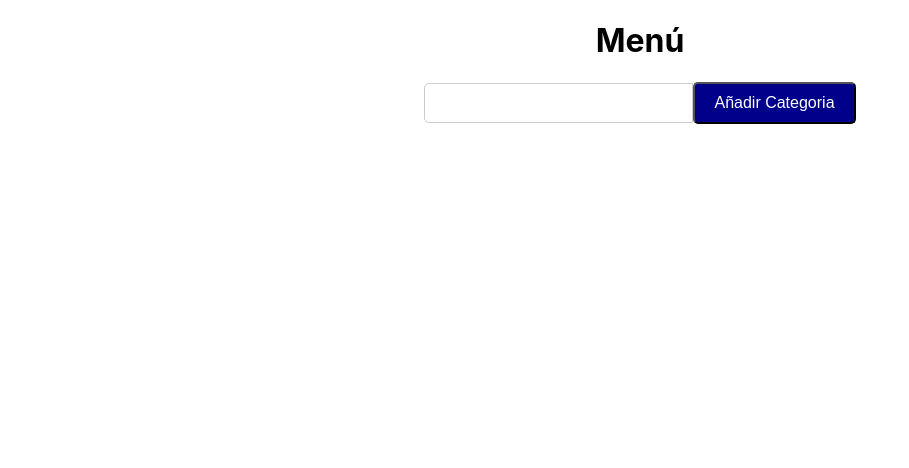
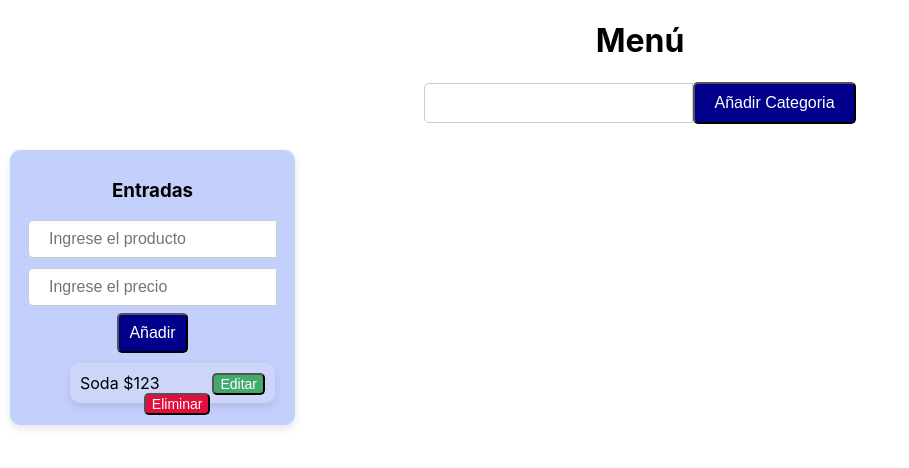
Before and after one commit to JessiLopezObando/createMenu, a React (Create React App) app: page / in a window 1280 px wide. Shown: the top 468 px of the page, without its empty margins (0-909 px from the left). Built offline with nearby package versions, Linux system fonts and the light colour scheme.

Commit message:
Delete product working

```diff
--- a/src/App.js
+++ b/src/App.js
@@ -7,7 +7,7 @@ import CategoriesList from "components/CategoriesList";
 function App() {
 
 
-    const [categories, setCategories] = useState([])
+    const [categories, setCategories] = useState([{id:1,label:'Entradas'}])
 
   return (
     <div className="App">
--- a/src/components/CategoriesList/index.jsx
+++ b/src/components/CategoriesList/index.jsx
@@ -5,7 +5,9 @@ import ProductsList from "components/ProductsList";
 
 const CategoriesList = ({categories}) =>{
 
-    const [productsByCategory, setProductsByCategory] = useState({})
+    const [productsByCategory, setProductsByCategory] = useState({
+        1: [{label: 'Soda', price:123, id: 1}]
+    })
 
     return(
         <ul className="categoriesList">
@@ -18,7 +20,7 @@ const CategoriesList = ({categories}) =>{
                                 setProductsByCategory={setProductsByCategory}
                                 categoryId={category.id}
                             />
-                            <ProductsList productsByCategory={productsByCategory[category.id] || []} />
+                            <ProductsList productsByCategory={productsByCategory[category.id] || []} setProductsByCategory ={setProductsByCategory} categoryId={category.id} />
                         </li>
                     )
                 )
--- a/src/components/CategoryForm/index.jsx
+++ b/src/components/CategoryForm/index.jsx
@@ -24,8 +24,6 @@ const CategoryForm = ({categories, setCategories}) =>{
         }
     }
 
-    console.log(categories);
-
     return(
       <div>
           <form onSubmit={handleSubmit}>
--- a/src/components/ProductCard/index.jsx
+++ b/src/components/ProductCard/index.jsx
@@ -1,7 +1,7 @@
 import React, {useState} from "react";
 import ProductForm from "components/ProductForm";
 
-const ProductCard = ({product}) => {
+const ProductCard = ({product, setProductsByCategory, categoryId}) => {
 
     const [editState, setEditState] = useState(false)
 
@@ -9,14 +9,18 @@ const ProductCard = ({product}) => {
         setEditState(!editState)
     }
 
-
-    console.log(editState);
+    console.log(categoryId);
+    const handleProductDelete = (productId) => {
+        setProductsByCategory((previousProducts) =>
+            previousProducts[categoryId].filter((product) => productId !== product.id)
+        )
+    }
 
     return (
         <li className="product-card">
             {product.label} ${product.price}
             <button className="button-edit" onClick={clickButtonEdit}>Editar</button>
-            <button className="button-delete">Eliminar</button>
+            <button className="button-delete" onClick={() => handleProductDelete(product.id)}>Eliminar</button>
             <div className="form-product-edit" >
                 {editState && (
                     <ProductForm product={product}/>
--- a/src/components/ProductsList/index.jsx
+++ b/src/components/ProductsList/index.jsx
@@ -1,16 +1,17 @@
 import React from "react";
 import ProductCard from "components/ProductCard";
 
-const ProductsList = ({productsByCategory}) =>{
+const ProductsList = ({productsByCategory, setProductsByCategory, categoryId}) =>{
 
     console.log(productsByCategory);
+    console.log(categoryId);
 
     return(
         <ul className="productsList">
 
                 {
                     productsByCategory.map((product) =>(
-                            <ProductCard key={product.id} product={product} />
+                            <ProductCard key={product.id} product={product} setProductsByCategory={setProductsByCategory} categoryId={categoryId} />
                     ))
                 }
         </ul>
```
